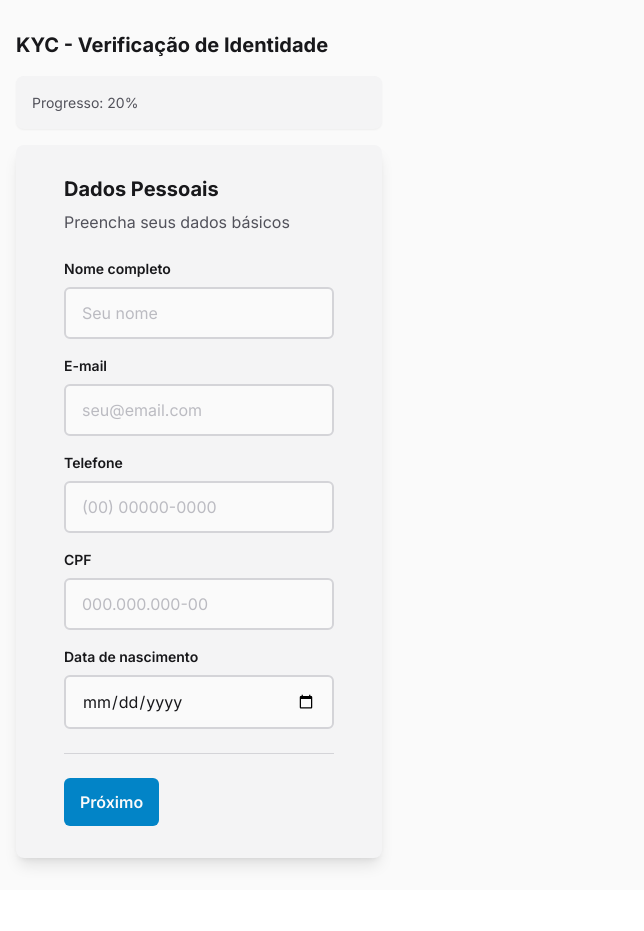
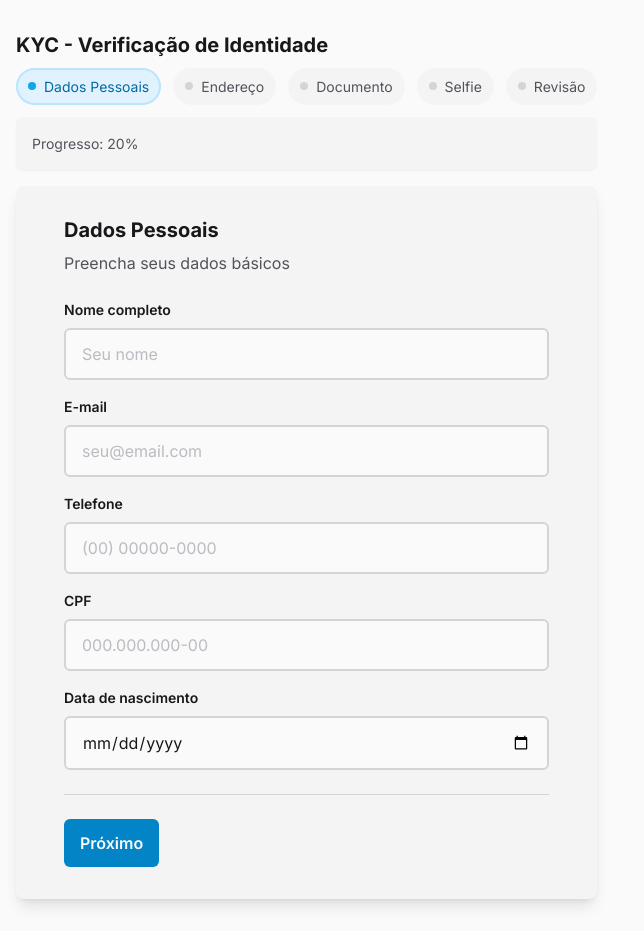
Before and after one commit to Mvcoladello/kyc-verification-app, a React (Vite) app: page / in a window 1280 px wide. Shown: the whole page, without its empty margins (0-644 px from the left). Before the commit the page ends 890 px from the top, so only its background shows below. Built offline with nearby package versions, Linux system fonts and the light colour scheme.

Commit message:
feat: Integrate Toast notifications and Stepper component into KYC form for enhanced user feedback and progress tracking

```diff
--- a/src/App.tsx
+++ b/src/App.tsx
@@ -1,12 +1,15 @@
 import ThemeProvider from './ThemeProvider'
 import GlobalStyles from './GlobalStyles'
 import KYCForm from './pages/KYCForm'
+import { ToastProvider } from './components/ui'
 
 function App() {
   return (
     <ThemeProvider>
       <GlobalStyles />
-      <KYCForm />
+      <ToastProvider>
+        <KYCForm />
+      </ToastProvider>
     </ThemeProvider>
   )
 }
--- a/src/components/kyc/ReviewStep.tsx
+++ b/src/components/kyc/ReviewStep.tsx
@@ -12,9 +12,10 @@ export interface ReviewStepProps {
   data?: ReviewData;
   onBack?: () => void;
   onSubmit?: () => void;
+  submitting?: boolean;
 }
 
-export const ReviewStep = ({ data, onBack, onSubmit }: ReviewStepProps) => {
+export const ReviewStep = ({ data, onBack, onSubmit, submitting }: ReviewStepProps) => {
   return (
     <Card variant="elevated" padding="large">
       <Card.Header>
@@ -39,7 +40,9 @@ export const ReviewStep = ({ data, onBack, onSubmit }: ReviewStepProps) => {
       </Card.Content>
       <Card.Footer>
         <Button type="button" variant="secondary" onClick={onBack}>Voltar</Button>
-        <Button type="button" onClick={onSubmit}>Enviar</Button>
+        <Button type="button" onClick={onSubmit} loading={submitting} aria-busy={!!submitting} aria-live="polite">
+          {submitting ? 'Enviando...' : 'Enviar'}
+        </Button>
       </Card.Footer>
     </Card>
   );
--- /dev/null
+++ b/src/components/ui/Stepper.tsx
@@ -0,0 +1,64 @@
+import styled, { css } from 'styled-components';
+
+export interface StepperStep {
+  id: string | number;
+  label: string;
+}
+
+export interface StepperProps {
+  steps: StepperStep[];
+  activeIndex: number;
+}
+
+const Wrapper = styled.nav`
+  display: flex;
+  align-items: center;
+  gap: ${({ theme }) => theme.spacing[3]};
+  margin-bottom: ${({ theme }) => theme.spacing[3]};
+  flex-wrap: wrap;
+`;
+
+const Step = styled.div<{ $active: boolean; $completed: boolean }>`
+  display: inline-flex;
+  align-items: center;
+  gap: ${({ theme }) => theme.spacing[2]};
+  padding: ${({ theme }) => theme.spacing[2]} ${({ theme }) => theme.spacing[3]};
+  border-radius: ${({ theme }) => theme.borderRadius.full};
+  background: ${({ theme }) => theme.colors.neutral[100]};
+  color: ${({ theme }) => theme.colors.neutral[600]};
+  font-size: ${({ theme }) => theme.typography.fontSize.sm};
+
+  ${({ $completed, theme }) =>
+    $completed &&
+    css`
+      background: ${theme.colors.success[100]};
+      color: ${theme.colors.success[700]};
+    `}
+
+  ${({ $active, theme }) =>
+    $active &&
+    css`
+      background: ${theme.colors.primary[100]};
+      color: ${theme.colors.primary[700]};
+      box-shadow: 0 0 0 2px ${theme.colors.primary[200]} inset;
+    `}
+`;
+
+const Dot = styled.span<{ $active: boolean; $completed: boolean }>`
+  width: 8px;
+  height: 8px;
+  border-radius: 50%;
+  background: ${({ $completed, $active, theme }) =>
+    $completed ? theme.colors.success[500] : $active ? theme.colors.primary[500] : theme.colors.neutral[300]};
+`;
+
+export const Stepper = ({ steps, activeIndex }: StepperProps) => (
+  <Wrapper aria-label="Progresso do formulário de etapas">
+    {steps.map((s, idx) => (
+      <Step key={s.id} $active={idx === activeIndex} $completed={idx < activeIndex} aria-current={idx === activeIndex ? 'step' : undefined}>
+        <Dot $active={idx === activeIndex} $completed={idx < activeIndex} aria-hidden />
+        <span>{s.label}</span>
+      </Step>
+    ))}
+  </Wrapper>
+);
--- /dev/null
+++ b/src/components/ui/Toast.tsx
@@ -0,0 +1,146 @@
+import { createContext, useCallback, useContext, useMemo, useRef, useState } from 'react';
+import styled, { css } from 'styled-components';
+
+export type ToastType = 'success' | 'error' | 'info' | 'warning';
+
+export interface ToastItem {
+  id: string;
+  type: ToastType;
+  title?: string;
+  message: string;
+  duration?: number; // ms
+}
+
+interface ToastContextValue {
+  show: (toast: Omit<ToastItem, 'id'>) => string;
+  success: (message: string, opts?: Omit<ToastItem, 'id' | 'type' | 'message'>) => string;
+  error: (message: string, opts?: Omit<ToastItem, 'id' | 'type' | 'message'>) => string;
+  remove: (id: string) => void;
+}
+
+const ToastContext = createContext<ToastContextValue | undefined>(undefined);
+
+const Container = styled.div`
+  position: fixed;
+  top: ${({ theme }) => theme.spacing[6]};
+  right: ${({ theme }) => theme.spacing[6]};
+  display: flex;
+  flex-direction: column;
+  gap: ${({ theme }) => theme.spacing[3]};
+  z-index: ${({ theme }) => theme.zIndex.toast};
+  pointer-events: none;
+
+  @media (max-width: ${({ theme }) => theme.breakpoints.sm}) {
+    left: ${({ theme }) => theme.spacing[3]};
+    right: ${({ theme }) => theme.spacing[3]};
+  }
+`;
+
+const ToastCard = styled.div<{ $type: ToastType }>`
+  display: grid;
+  grid-template-columns: 20px 1fr auto;
+  align-items: start;
+  gap: ${({ theme }) => theme.spacing[3]};
+  padding: ${({ theme }) => theme.spacing[3]} ${({ theme }) => theme.spacing[4]};
+  border-radius: ${({ theme }) => theme.borderRadius.lg};
+  box-shadow: ${({ theme }) => theme.shadows.lg};
+  background: ${({ theme }) => theme.colors.neutral[50]};
+  border-left: 4px solid;
+  pointer-events: auto;
+
+  ${({ $type, theme }) =>
+    $type === 'success' &&
+    css`
+      border-color: ${theme.colors.success[500]};
+    `}
+  ${({ $type, theme }) =>
+    $type === 'error' &&
+    css`
+      border-color: ${theme.colors.error[500]};
+    `}
+  ${({ $type, theme }) =>
+    $type === 'info' &&
+    css`
+      border-color: ${theme.colors.info[500]};
+    `}
+  ${({ $type, theme }) =>
+    $type === 'warning' &&
+    css`
+      border-color: ${theme.colors.warning[500]};
+    `}
+`;
+
+const Title = styled.div`
+  font-weight: ${({ theme }) => theme.typography.fontWeight.semibold};
+  color: ${({ theme }) => theme.colors.neutral[900]};
+`;
+
+const Message = styled.div`
+  color: ${({ theme }) => theme.colors.neutral[700]};
+`;
+
+const CloseBtn = styled.button`
+  background: transparent;
+  border: none;
+  color: ${({ theme }) => theme.colors.neutral[500]};
+  cursor: pointer;
+  padding: ${({ theme }) => theme.spacing[1]};
+  border-radius: ${({ theme }) => theme.borderRadius.sm};
+
+  &:hover {
+    color: ${({ theme }) => theme.colors.neutral[700]};
+    background: ${({ theme }) => theme.colors.neutral[100]};
+  }
+`;
+
+export const ToastProvider = ({ children }: { children: React.ReactNode }) => {
+  const [toasts, setToasts] = useState<ToastItem[]>([]);
+  const timers = useRef<Record<string, any>>({});
+
+  const remove = useCallback((id: string) => {
+    setToasts((prev) => prev.filter((t) => t.id !== id));
+    if (timers.current[id]) {
+      clearTimeout(timers.current[id]);
+      delete timers.current[id];
+    }
+  }, []);
+
+  const show = useCallback<ToastContextValue['show']>((toast) => {
+    const id = Math.random().toString(36).slice(2, 9);
+    const duration = toast.duration ?? 3000;
+    setToasts((prev) => [...prev, { id, ...toast }]);
+    timers.current[id] = setTimeout(() => remove(id), duration);
+    return id;
+  }, [remove]);
+
+  const api = useMemo<ToastContextValue>(() => ({
+    show,
+    success: (message, opts) => show({ type: 'success', message, ...opts }),
+    error: (message, opts) => show({ type: 'error', message, ...opts }),
+    remove,
+  }), [show, remove]);
+
+  return (
+    <ToastContext.Provider value={api}>
+      {children}
+      <Container aria-live="polite" aria-atomic="true">
+        {toasts.map((t) => (
+          <ToastCard key={t.id} $type={t.type} role={t.type === 'error' ? 'alert' : 'status'}>
+            <div aria-hidden>•</div>
+            <div>
+              {t.title && <Title>{t.title}</Title>}
+              <Message>{t.message}</Message>
+            </div>
+            <CloseBtn onClick={() => remove(t.id)} aria-label="Fechar notificação">✕</CloseBtn>
+          </ToastCard>
+        ))}
+      </Container>
+    </ToastContext.Provider>
+  );
+};
+
+export const useToast = () => {
+  const ctx = useContext(ToastContext);
+  if (!ctx) throw new Error('useToast deve ser usado dentro de ToastProvider');
+  return ctx;
+};
--- a/src/components/ui/index.ts
+++ b/src/components/ui/index.ts
@@ -6,3 +6,5 @@ export { FileUpload } from './FileUpload';
 export { Typography } from './Typography';
 export { Card } from './Card';
 export type { CardProps, CardVariant } from './Card';
+export { ToastProvider, useToast } from './Toast';
+export { Stepper } from './Stepper';
--- a/src/pages/KYCForm.tsx
+++ b/src/pages/KYCForm.tsx
@@ -1,5 +1,5 @@
 import styled from 'styled-components';
-import { Card, Typography } from '../components/ui';
+import { Card, Typography, Stepper, useToast } from '../components/ui';
 import { PersonalInfoStep } from '../components/kyc/PersonalInfoStep';
 import { AddressStep } from '../components/kyc/AddressStep';
 import { IdentityStep } from '../components/kyc/IdentityStep';
@@ -10,11 +10,20 @@ import type { PersonalInfo, AddressInfo, DocumentInfo } from '../hooks/useFormVa
 import { FormProvider, useForm } from 'react-hook-form';
 import { zodResolver } from '@hookform/resolvers/zod';
 import { fullFormSchema, type FullFormValues } from '../hooks/useFormValidation';
+import { useState } from 'react';
 
 const Wrapper = styled.div`
   max-width: 760px;
   margin: 0 auto;
   padding: ${({ theme }) => theme.spacing[8]} ${({ theme }) => theme.spacing[4]};
+
+  @media (max-width: ${({ theme }) => theme.breakpoints.md}) {
+    padding: ${({ theme }) => theme.spacing[6]} ${({ theme }) => theme.spacing[3]};
+  }
+
+  @media (max-width: ${({ theme }) => theme.breakpoints.sm}) {
+    padding: ${({ theme }) => theme.spacing[4]} ${({ theme }) => theme.spacing[2]};
+  }
 `;
 
 export type FormValues = PersonalInfo & AddressInfo & DocumentInfo;
@@ -35,10 +44,31 @@ export const KYCForm = () => {
   });
   const { getValues } = methods;
 
-  const { currentStep, nextStep, prevStep, progress } = useMultiStepForm(stepsConfig);
+  const { currentStep, nextStep, prevStep, progress, currentStepIndex } = useMultiStepForm(stepsConfig);
+  const { success, error } = useToast();
+  const [submitting, setSubmitting] = useState(false);
 
   const handleNext = () => {
     nextStep();
+  };
+
+  const handleSubmitAll = async () => {
+    try {
+      setSubmitting(true);
+      const values = getValues();
+      // Simula chamada async
+      await new Promise((r) => setTimeout(r, 800));
+      console.log('Submitting KYC data', {
+        ...values,
+        fileFront: (values as any).documentFront,
+        fileBack: (values as any).documentBack,
+      });
+      success('KYC enviado com sucesso!');
+    } catch (e) {
+      error('Falha ao enviar KYC. Tente novamente.');
+    } finally {
+      setSubmitting(false);
+    }
   };
 
   const renderStep = () => {
@@ -70,15 +100,8 @@ export const KYCForm = () => {
               document: { ...current, fileFront: (current as any).documentFront, fileBack: (current as any).documentBack },
             }}
             onBack={prevStep}
-            onSubmit={() => {
-              const values = getValues();
-              console.log('Submitting KYC data', {
-                ...values,
-                fileFront: (values as any).documentFront,
-                fileBack: (values as any).documentBack,
-              });
-              alert('KYC enviado!');
-            }}
+            onSubmit={handleSubmitAll}
+            submitting={submitting}
           />
         );
       }
@@ -89,7 +112,11 @@ export const KYCForm = () => {
 
   return (
     <Wrapper>
-      <Typography variant="h2" style={{ marginBottom: 16 }}>KYC - Verificação de Identidade</Typography>
+      <Typography variant="h2" style={{ marginBottom: 8 }}>KYC - Verificação de Identidade</Typography>
+      <Stepper
+        steps={stepsConfig.map((s) => ({ id: s.id, label: s.title || String(s.id) }))}
+        activeIndex={currentStepIndex}
+      />
       <Card padding="small" style={{ marginBottom: 16 }}>
         <Typography variant="body2" color="textSecondary">Progresso: {progress}%</Typography>
       </Card>
```
